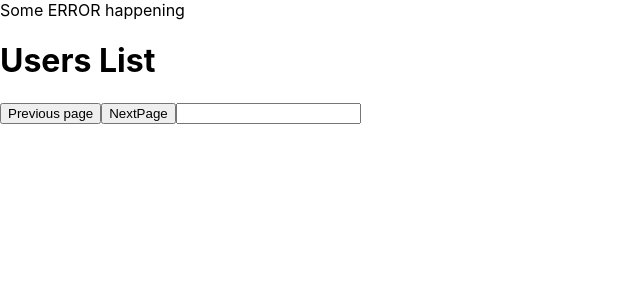
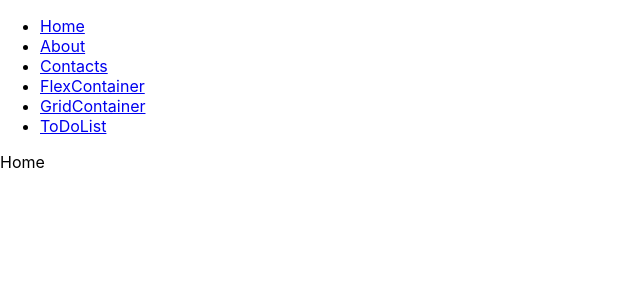
Before and after one commit to Lubov1506/react-learning-practice, a React (Create React App) app: page / in a window 1280 px wide. Shown: the top 300 px of the page, without its empty margins (0-640 px from the left). Built offline with nearby package versions, Linux system fonts and the light colour scheme; no server answers.

Commit message:
Final 18.04

```diff
--- a/package.json
+++ b/package.json
@@ -12,6 +12,7 @@
     "query-string": "^7.1.1",
     "react": "^18.0.0",
     "react-dom": "^18.0.0",
+    "react-router-dom": "^6.3.0",
     "react-scripts": "5.0.0",
     "sass": "^1.50.0",
     "web-vitals": "^2.1.4"
--- a/src/App.js
+++ b/src/App.js
@@ -1,9 +1,59 @@
 import './App.css';
 import React from 'react';
 import UsersLoader from './components/UsersLoader';
+import WindowSizes from './components/WindowSizes';
+import FlexContainer from './components/FlexContainer';
+import Container from './components/Grid/Container';
+import ToDoList from './components/ToDoList';
+
+import {
+  BrowserRouter as Router,
+  Routes,
+  Route,
+  Link,
+  BrowserRouter
+} from "react-router-dom";
 
 function App (props) {
-  return <UsersLoader />;
+  return (
+    <BrowserRouter>
+    <ul>
+      <li><Link to='/'>Home</Link></li>
+      <li><Link to='/about'>About</Link></li>
+      <li><Link to='/contacts'>Contacts</Link></li>
+      <li><Link to='/components/FlexContainer'>FlexContainer</Link></li>
+      <li><Link to='/components/Grid/Container'>GridContainer</Link></li>
+      <li><Link to='/components/ToDoList'>ToDoList</Link></li>
+    </ul>
+    <Routes>
+     <Route path='/' element={<Home/> }/>
+      <Route path='/about'element={<About/>}/>
+      <Route path='/contacts' element={<Contacts />}/>
+      <Route path='/components/FlexContainer' element={<FlexContainer children={[1,23, 654]}/>}/>
+      <Route path='/components/Grid/Container' element={<Container />}/>
+      <Route path='/components/ToDoList' element={<ToDoList />}/>
+
+      <Route path='*' element={<PageNotFound />}/>
+
+
+    </Routes>
+
+    </BrowserRouter>
+  )
+
 }
 
 export default App;
+
+const Home = () => {
+  return<div>Home</div>;
+}
+const About = () => {
+  return<div>About</div>;
+}
+const Contacts = () => {
+  return<div>Contacts</div>;
+}
+const PageNotFound =() => {
+  return <div> 404!!! Page not found</div>
+}
--- /dev/null
+++ b/src/components/WindowSizes/index.js
@@ -0,0 +1,36 @@
+import React, { Component } from 'react';
+
+class WindowSizes extends Component {
+    constructor(props) {
+        super(props);
+        this.state = {
+            width: window.innerWidth,
+            height: window.innerHeight,
+        }
+    }
+    componentDidMount (){
+        window.addEventListener('resize', this.resizeHandler);
+    }
+    resizeHandler = () => {
+        this.setState({
+            width: window.innerWidth,
+            height: window.innerHeight
+        })
+    }
+
+    componentWillUnmount (){
+        window.removeEventListener('resize', this.resizeHandler);
+    }
+    render() {
+
+        const {width, height}= this.state;
+        return (
+            <div onChange={this.getCurrentSize}>
+                <p>Current viewport width: {width}px</p>
+                <p>Current viewport height: {height}px</p>
+            </div>
+        );
+    }
+}
+
+export default WindowSizes;
```
Also changed, not shown: 1 other file (tests, documents, lock files or other folders).
